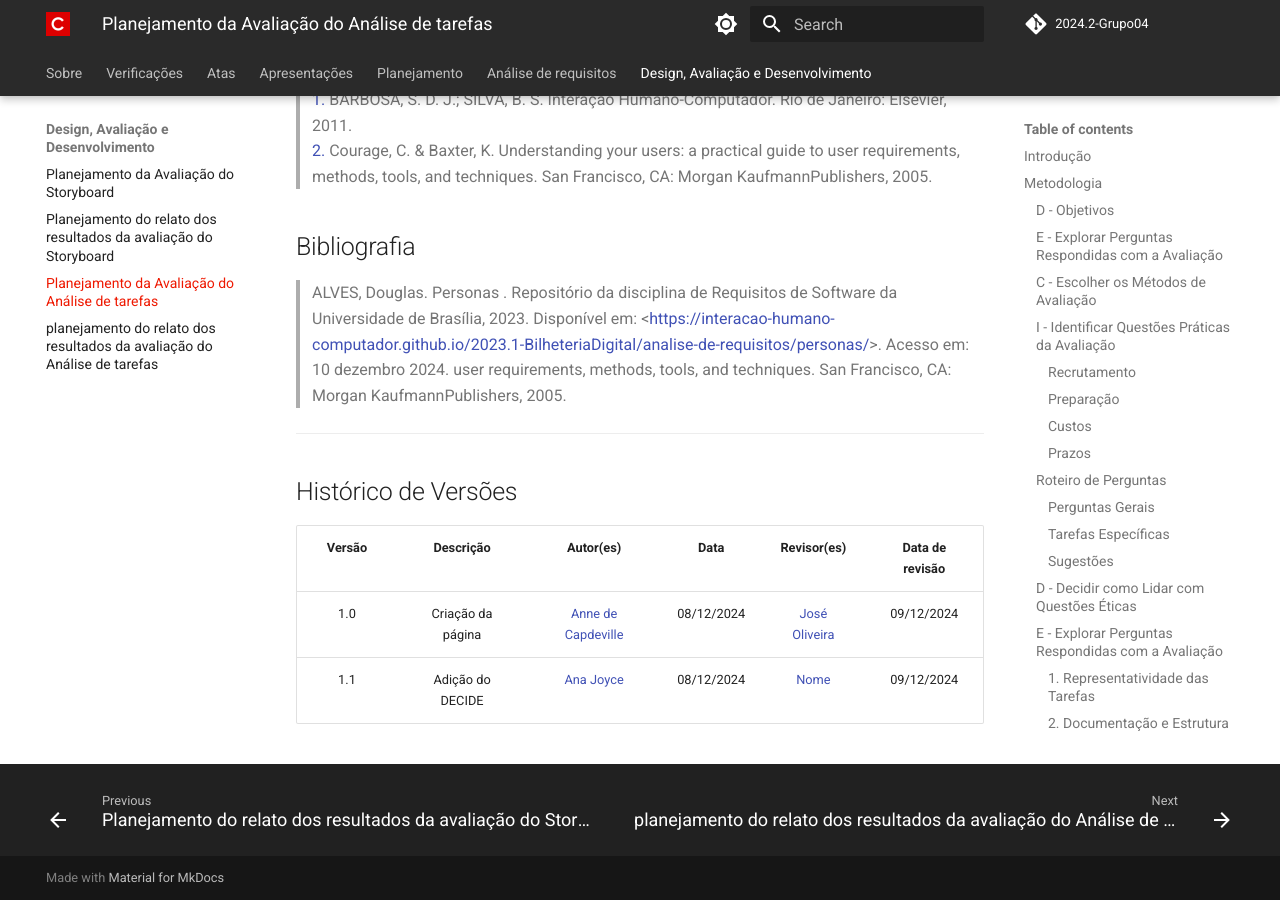
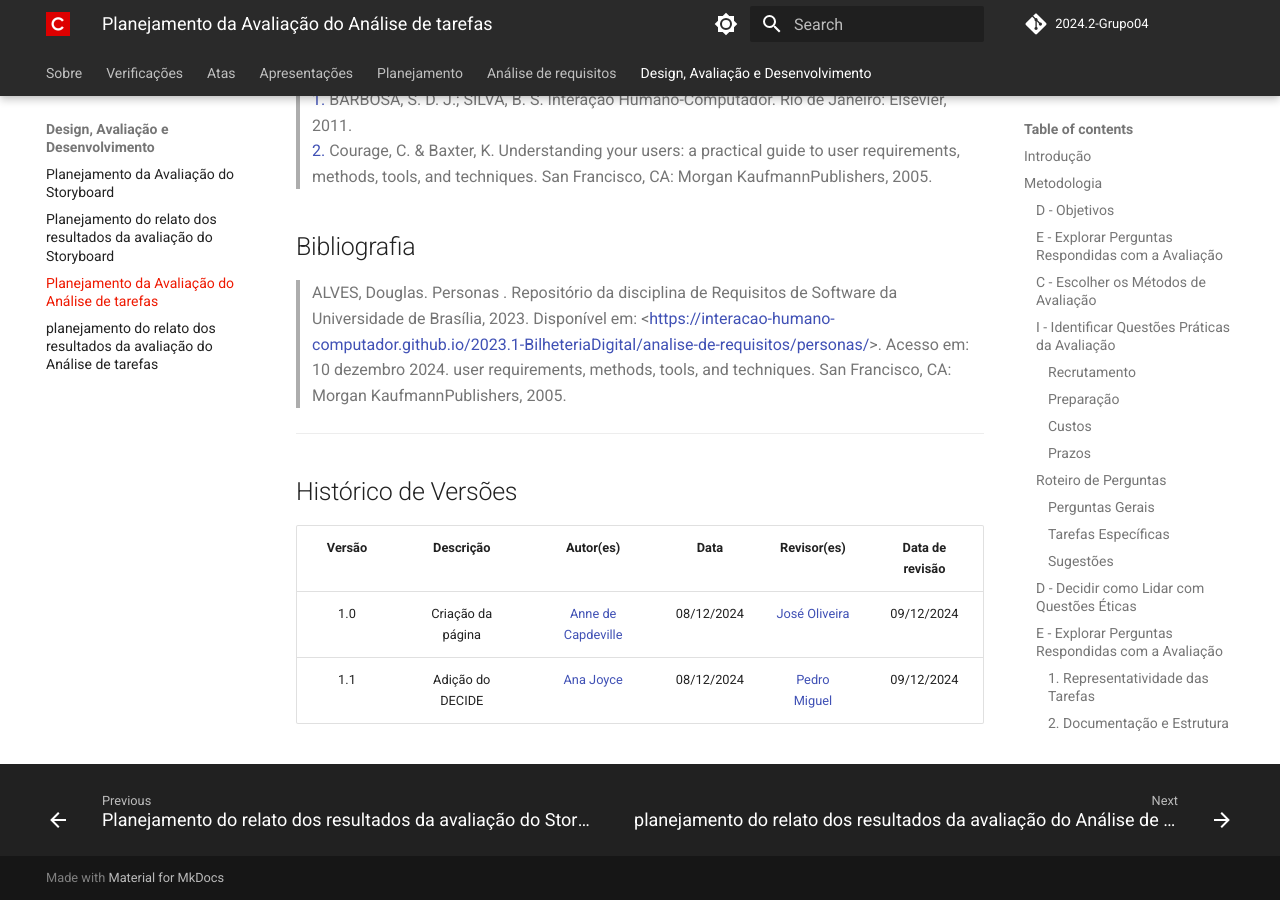
Before and after one commit to Interacao-Humano-Computador/2024.2-Grupo04, an MkDocs documentation site: the page built from docs/Desing-Avaliação-Desenvolvimento/avaliacao-analise-tarefas.md, in a window 1280 px wide and 900 px high, scrolled down 7580 px. Built offline with MkDocs 1.6.1 and Material for MkDocs 9.7.7, drawn with Linux system fonts in a browser that asks for light colours; comment, search, counter and statistics services are not loaded.

Commit message:
Revisão do documento

```diff
--- a/docs/Desing-Avaliação-Desenvolvimento/avaliacao-analise-tarefas.md
+++ b/docs/Desing-Avaliação-Desenvolvimento/avaliacao-analise-tarefas.md
@@ -254,4 +254,4 @@ Abaixo segue o vídeo feito do teste piloto de acordo com o cronograma citado an
 | Versão |     Descrição      |                     Autor(es)                     |    Data    |                     Revisor(es)                     | Data de revisão |
 | :----: | :----------------: | :-----------------------------------------------: | :--------: | :-------------------------------------------------: | :-------------: |
 |  1.0   | Criação da página | [Anne de Capdeville](https://github.com/nanecapde) | 08/12/2024 | [José Oliveira](https://github.com/Jose1277) |  09/12/2024   |
-|  1.1   | Adição do DECIDE | [Ana Joyce](https://github.com/anajoyceamorim) | 08/12/2024 | [Nome](https://github.com/) |  09/12/2024   |
+|  1.1   | Adição do DECIDE | [Ana Joyce](https://github.com/anajoyceamorim) | 08/12/2024 | [Pedro Miguel](https://github.com/pedroMADBR) |  09/12/2024   |
```
